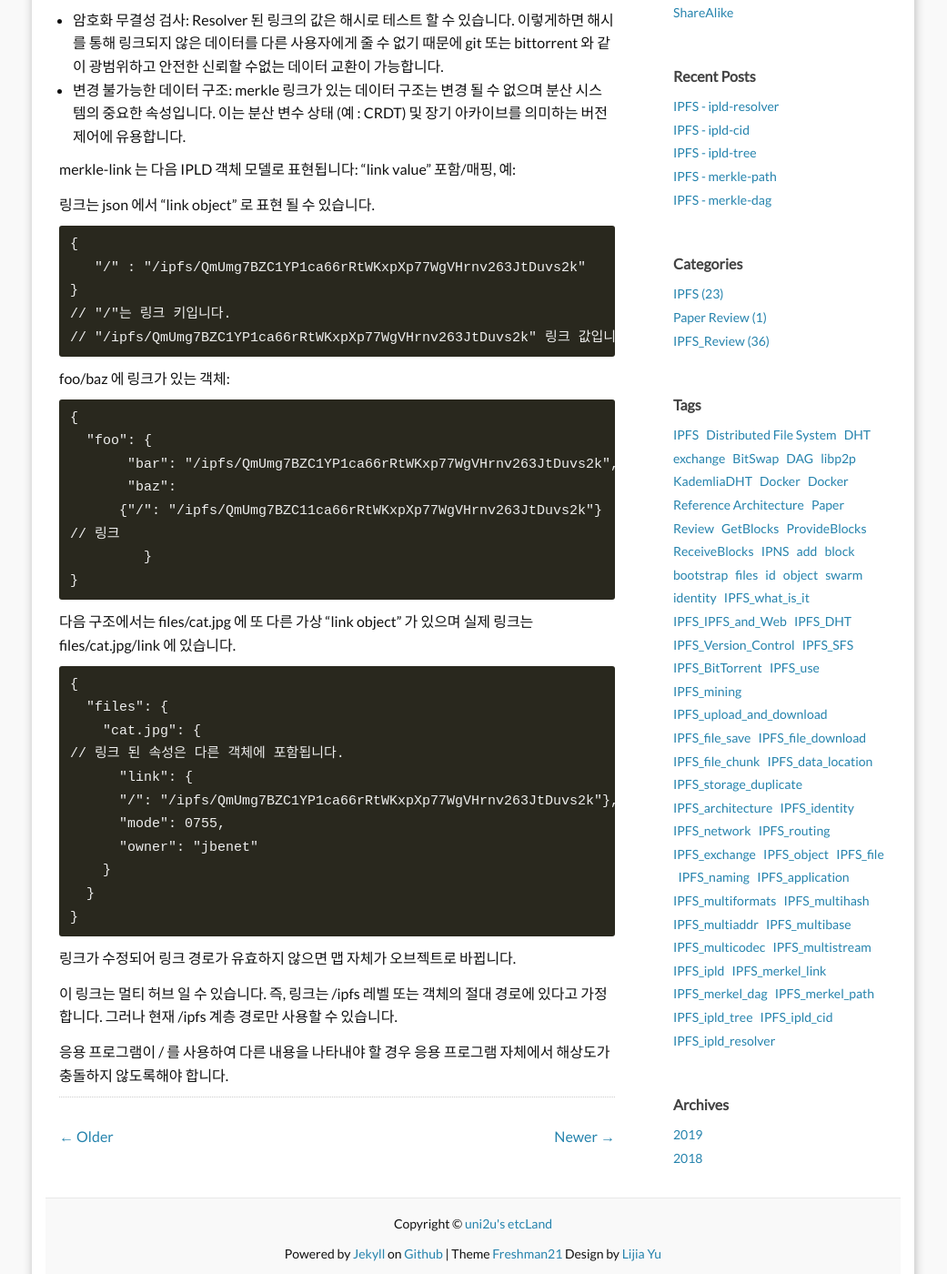
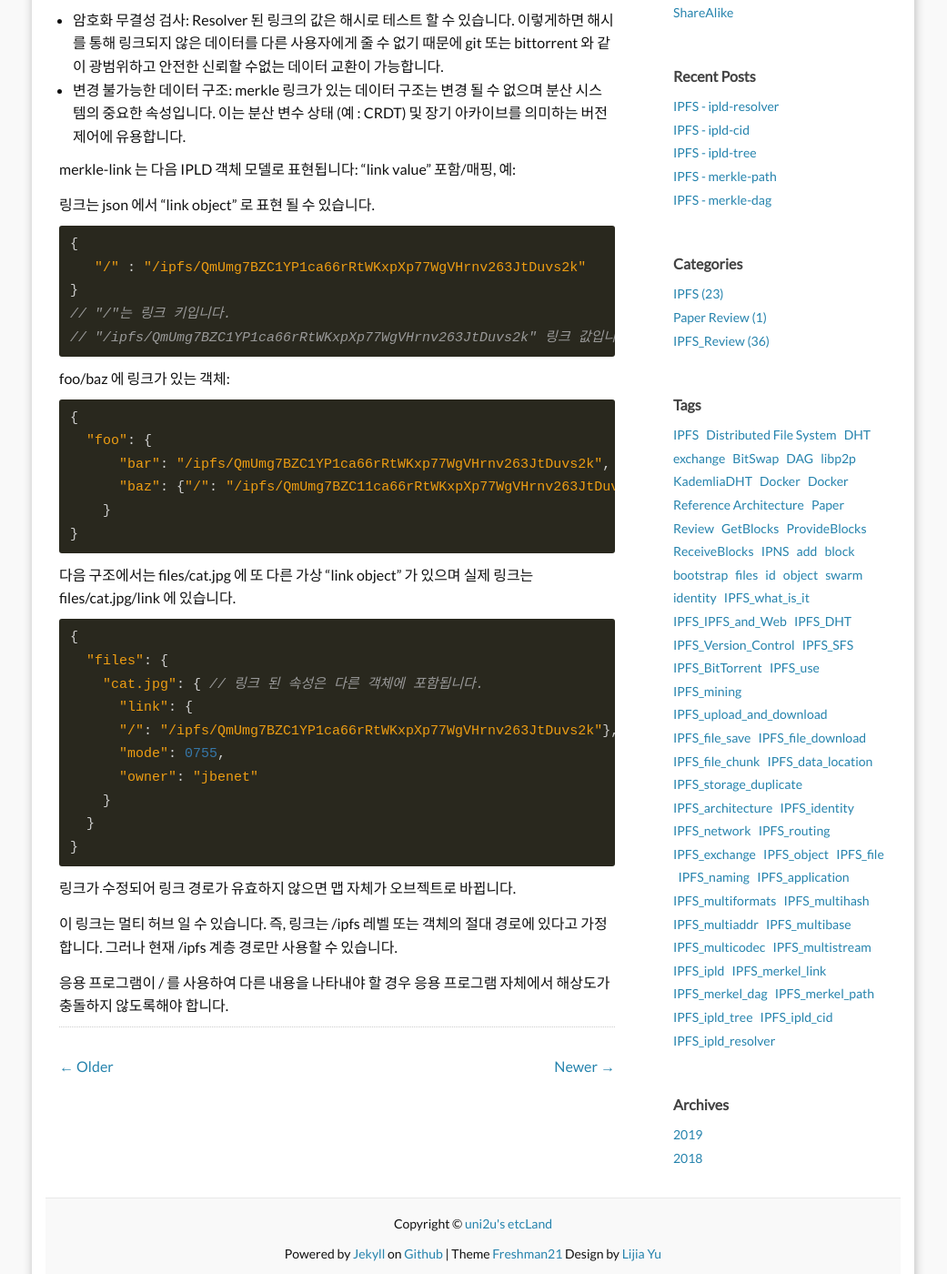
Before and after one commit to uni2u/uni2u.github.io, a Jekyll site: the page built from _posts/2019-04-15-31_ipfs_IPLD_merklelink.md, in a window 1280 px wide and 1400 px high, scrolled down 448 px. Shown: the whole window at 91% size, without its empty margins (120-1161 px from the left). Built offline with Jekyll 4.4.1, drawn with Linux system fonts in a browser that asks for light colours; comment, search, counter and statistics services are not loaded.

Commit message:
ipfs review

````diff
--- a/_posts/2019-04-15-31_ipfs_IPLD_merklelink.md
+++ b/_posts/2019-04-15-31_ipfs_IPLD_merklelink.md
@@ -21,7 +21,7 @@ merkle-link 는 다음 IPLD 객체 모델로 표현됩니다: "link value" 포
 
 링크는 json 에서 "link object" 로 표현 될 수 있습니다.
 
-```
+```go
 {
    "/" : "/ipfs/QmUmg7BZC1YP1ca66rRtWKxpXp77WgVHrnv263JtDuvs2k"
 }
@@ -31,24 +31,21 @@ merkle-link 는 다음 IPLD 객체 모델로 표현됩니다: "link value" 포
 
 foo/baz 에 링크가 있는 객체:
 
-```
+```go
 {
   "foo": {
-       "bar": "/ipfs/QmUmg7BZC1YP1ca66rRtWKxp77WgVHrnv263JtDuvs2k", // 링크가 아닙니다.
-       "baz":
-      {"/": "/ipfs/QmUmg7BZC11ca66rRtWKxpXp77WgVHrnv263JtDuvs2k"}
-// 링크
-         }
+      "bar": "/ipfs/QmUmg7BZC1YP1ca66rRtWKxp77WgVHrnv263JtDuvs2k", // 링크가 아닙니다.
+      "baz": {"/": "/ipfs/QmUmg7BZC11ca66rRtWKxpXp77WgVHrnv263JtDuvs2k"} // 링크
+    }
 }
 ```
 
 다음 구조에서는 files/cat.jpg 에 또 다른 가상 "link object" 가 있으며 실제 링크는 files/cat.jpg/link 에 있습니다.
 
-```
+```go
 {
   "files": {
-    "cat.jpg": {
-// 링크 된 속성은 다른 객체에 포함됩니다.
+    "cat.jpg": { // 링크 된 속성은 다른 객체에 포함됩니다.
       "link": {
       "/": "/ipfs/QmUmg7BZC1YP1ca66rRtWKxpXp77WgVHrnv263JtDuvs2k"}, // 링크
       "mode": 0755,
````
Also changed, not shown: _posts/2019-04-15-35_ipfs_IPLD_cid.md (+1 -1 lines).
